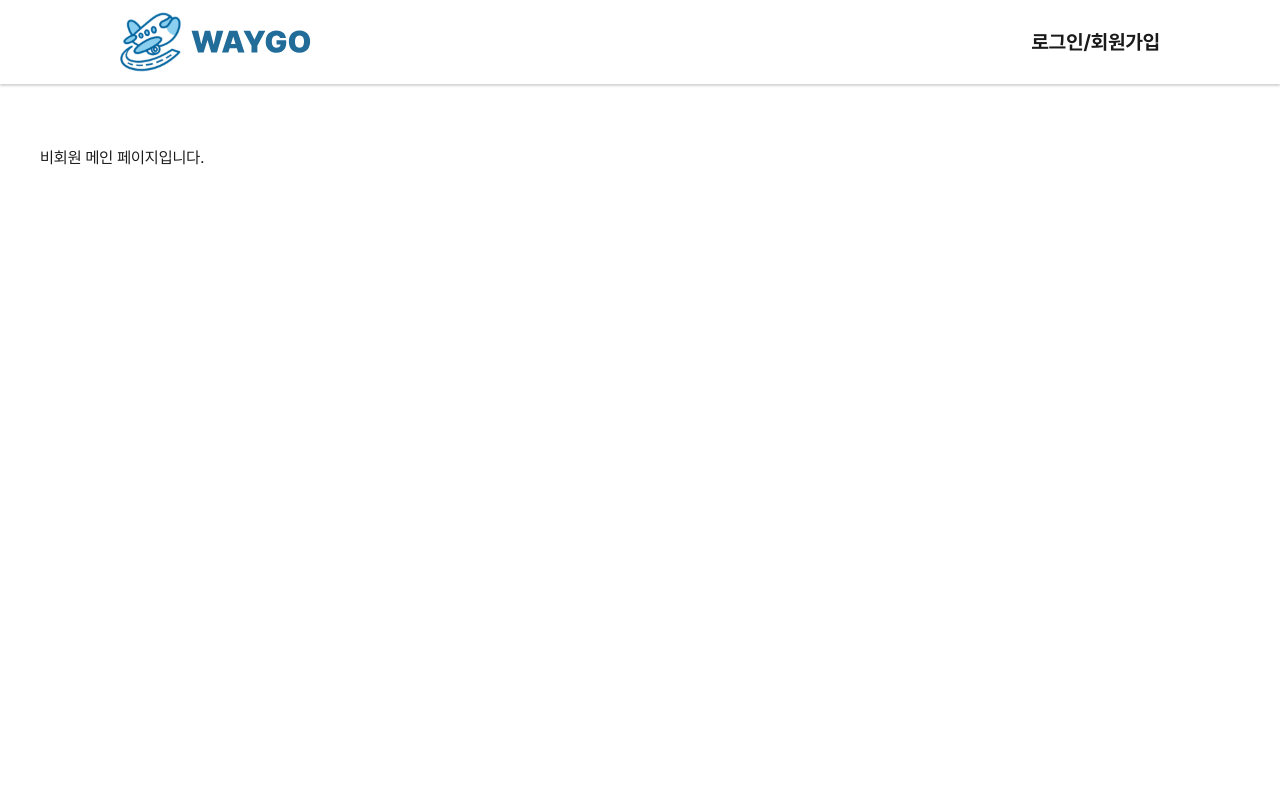
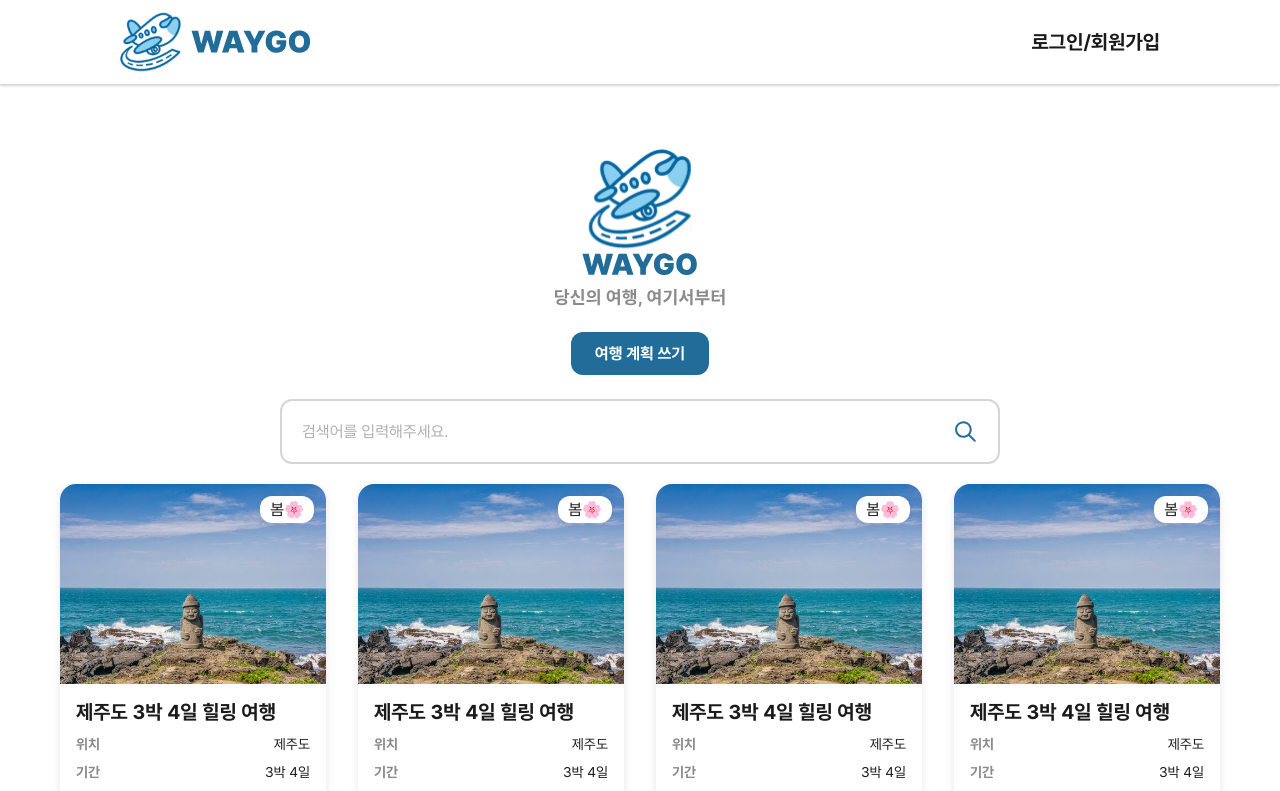
Before and after one commit to FRONT-END-BOOTCAMP-PLUS-4/Team_06_WayGo, a Next.js app: page / in a window 1280 px wide. Shown: the top 791 px of the page. Built offline with nearby package versions, Linux system fonts and the light colour scheme.

Commit message:
feat: main page > UI 반영, main style 파일 추가

```diff
--- /dev/null
+++ b/app/(public)/main.module.scss
@@ -0,0 +1,15 @@
+.search-container {
+  width: 720px;
+  margin: 0 auto;
+}
+
+.logo-container {
+  display: flex;
+  flex-direction: column;
+  align-items: center;
+  margin-bottom: 24px;
+
+  .button-wrapper {
+    margin-top: 24px;
+  }
+}
--- a/app/(public)/page.tsx
+++ b/app/(public)/page.tsx
@@ -1,7 +1,28 @@
+import Image from "next/image";
+import PlanCardList from "@/components/planCardList/PlanCardList";
+import Button from "@/components/button/Button";
+import SearchInput from "@/components/searchInput/SearchInput";
+import styles from "./main.module.scss";
+
 export default function Home() {
   return (
     <div className="main-container">
-      <h1>비회원 메인 페이지입니다.</h1>
+      <div className={styles["logo-container"]}>
+        <Image
+          src="/logos/logo-slogan.svg"
+          alt="웹사이트 로고"
+          width={240}
+          height={160}
+        />
+        <div className={styles["button-wrapper"]}>
+          <Button size={"medium"} label={"여행 계획 쓰기"} type={"default"} />
+        </div>
+      </div>
+      <div className={styles["search-container"]}>
+        <SearchInput />
+      </div>
+      <PlanCardList />
+      <PlanCardList />
     </div>
   );
 }
```
